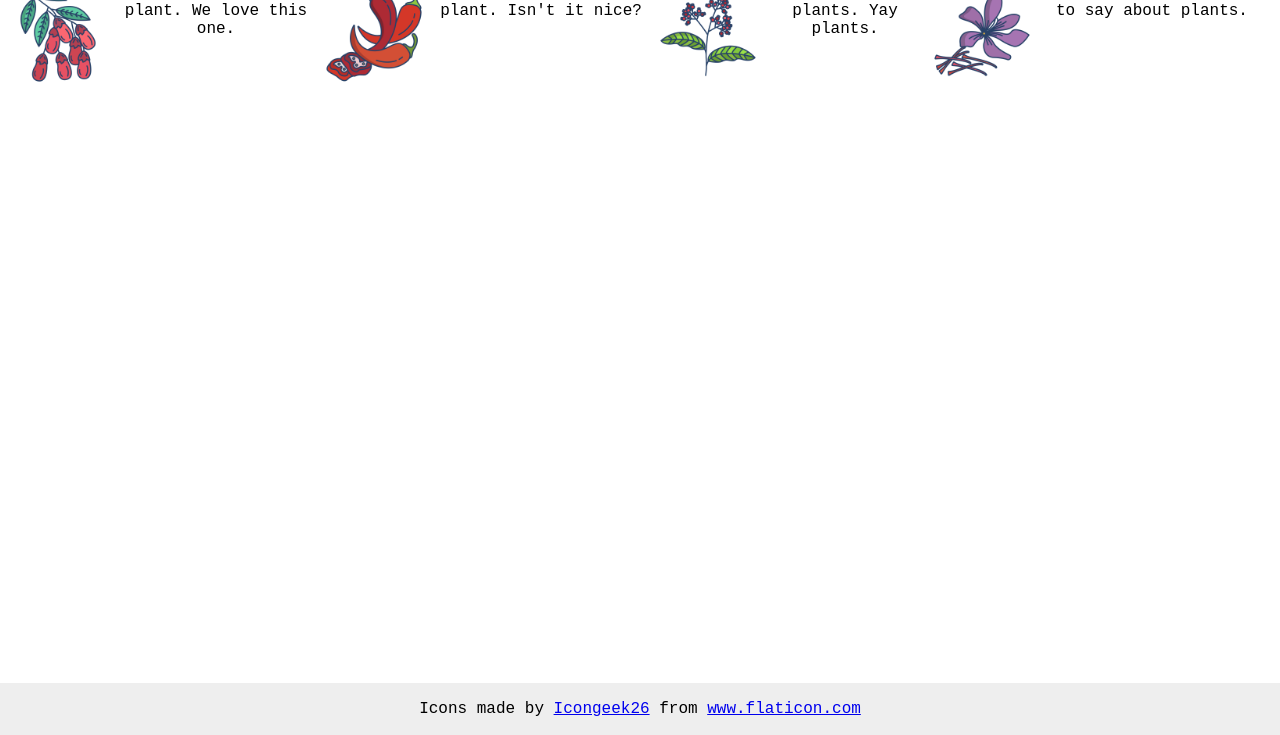
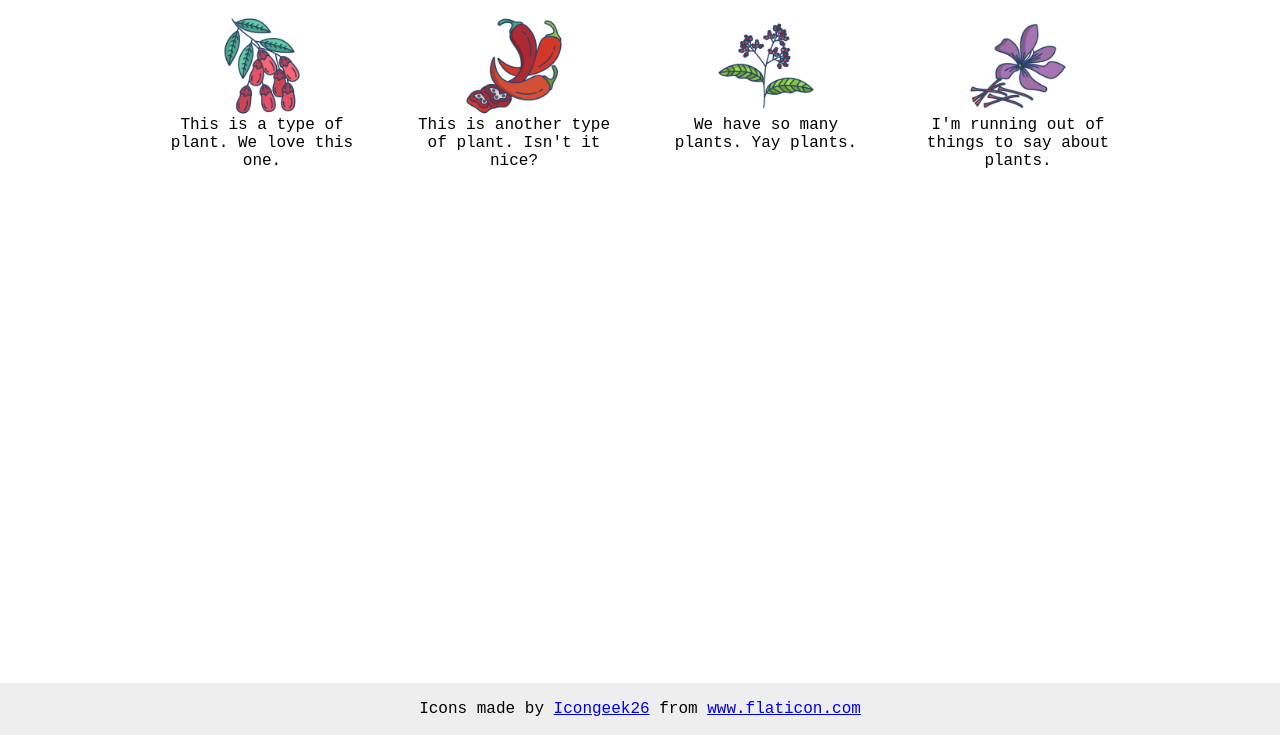
Before and after one commit to lahcenasenkl/TheOdinProject, a plain HTML site: page 03-top-css-exercises/03-flex/04-flex-information/index.html in a window 1280 px wide. Shown: the part 65-800 px from the top of the page. Drawn offline with Linux system fonts and the light colour scheme.

Commit message:
Solution exercice flex information

```diff
--- a/03-top-css-exercises/03-flex/04-flex-information/index.html
+++ b/03-top-css-exercises/03-flex/04-flex-information/index.html
@@ -10,19 +10,19 @@
   <body>
     <div class="title">Information!</div>
     <div class="items-container">
-      <div class="item1">
+      <div class="item">
         <img src="./images/barberry.png" alt="barberry">
         <div class="text">This is a type of plant. We love this one.</div>
       </div>
-      <div class="item2">
+      <div class="item">
         <img src="./images/chilli.png" alt="chili">
         <div class="text">This is another type of plant. Isn't it nice?</div>
       </div>
-      <div class="item3">
+      <div class="item">
         <img src="./images/pepper.png" alt="pepper">
         <div class="text">We have so many plants. Yay plants.</div>
       </div>
-      <div class="item4">
+      <div class="item">
         <img src="./images/saffron.png" alt="saffron">
         <div class="text">I'm running out of things to say about plants.</div>
       </div>
--- a/03-top-css-exercises/03-flex/04-flex-information/style.css
+++ b/03-top-css-exercises/03-flex/04-flex-information/style.css
@@ -11,21 +11,25 @@ img {
   font-size: 36px;
   font-weight: 900;
   text-align: center;
+  margin-bottom: 32px;
 }
 
 .items-container {
   display: flex;
   justify-content: center;
+  align-items: flex-start;
+  gap: 52px;
 }
 
-.text {
+.item {
+  display: flex;
+  flex-direction: column;
+  justify-content: center;
+  align-items: center;
   text-align: center;
+  max-width: 200px;
+  flex-wrap: wrap;
 }
-
-[class ^="item"] {
-  display: flex;
-}
-
 
 /* do not edit this footer */
 .footer {
```
